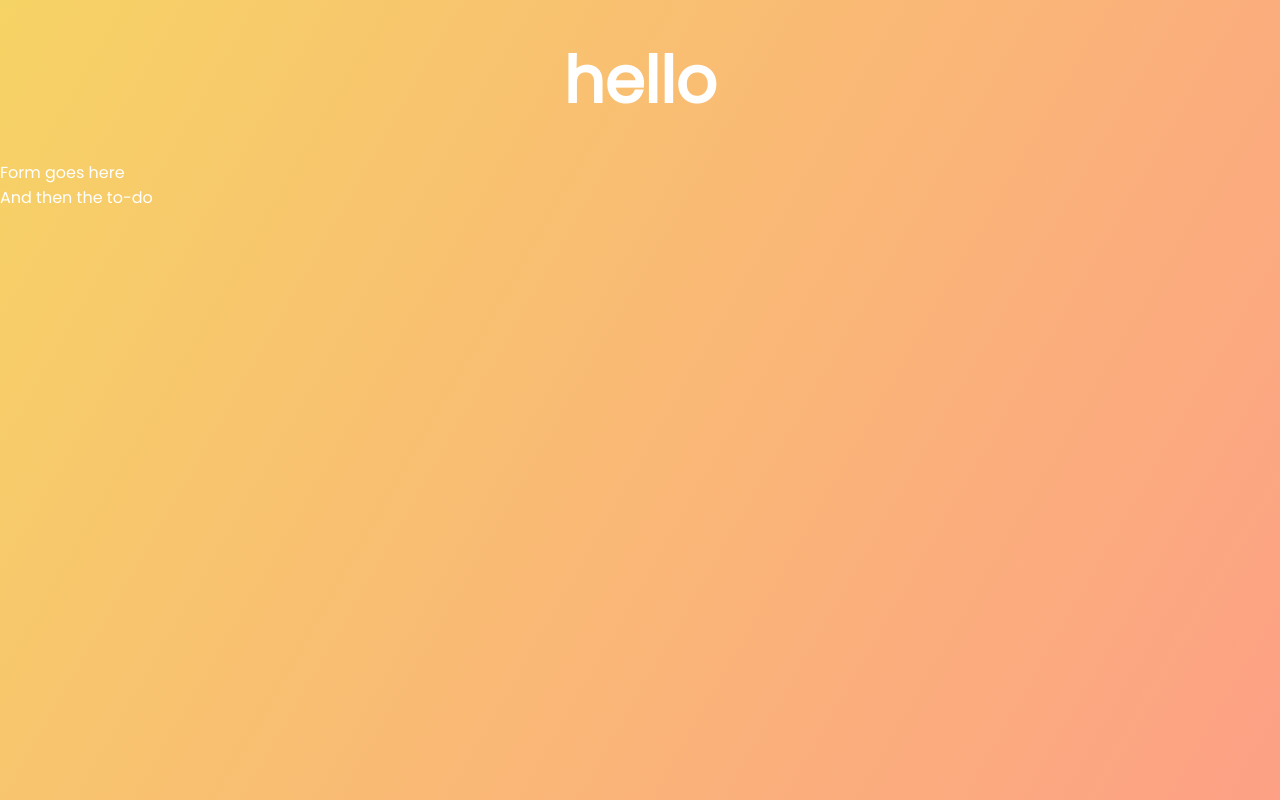
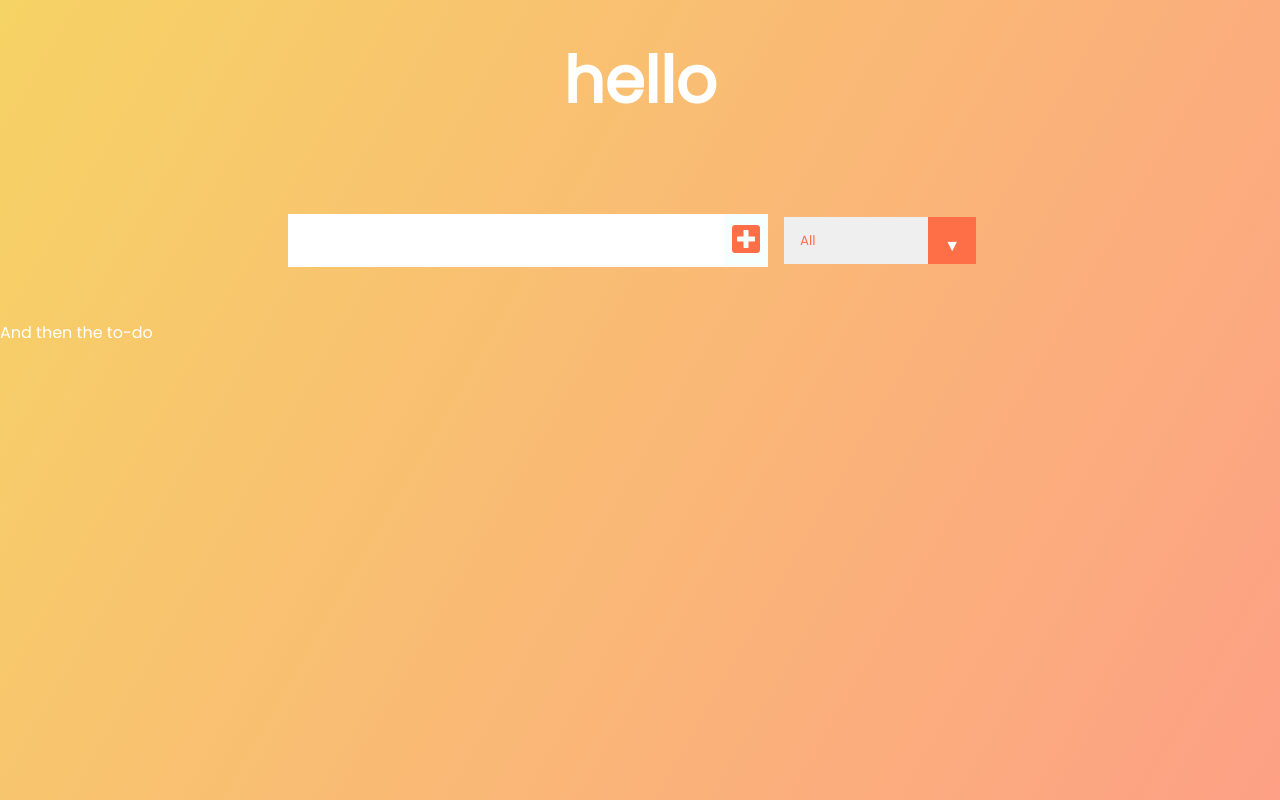
Before and after one commit to somnas/to-do, a React (Create React App) app: page / in a window 1280 px wide. Built offline with nearby package versions, Linux system fonts and the light colour scheme.

Commit message:
sort out Form

```diff
--- a/src/components/Form.jsx
+++ b/src/components/Form.jsx
@@ -1,9 +1,8 @@
+import { render } from '@testing-library/react'
 import React from 'react'
 
 export default function Form() {
-
-    const Form = () => {
-        return(
+    return (
         <form>
             <input type="text" className="todo-input" />
             <button className="todo-button" type="submit">
@@ -18,10 +17,5 @@ export default function Form() {
             </div>
         </form>
     )
+
 }
-    return (
-        <div>
-            <p>Form goes here</p>
-        </div>
-    )
-}
```
Also changed, not shown: 1 other file (tests, documents, lock files or other folders). Lines whose indentation alone changed are shown as unchanged.
